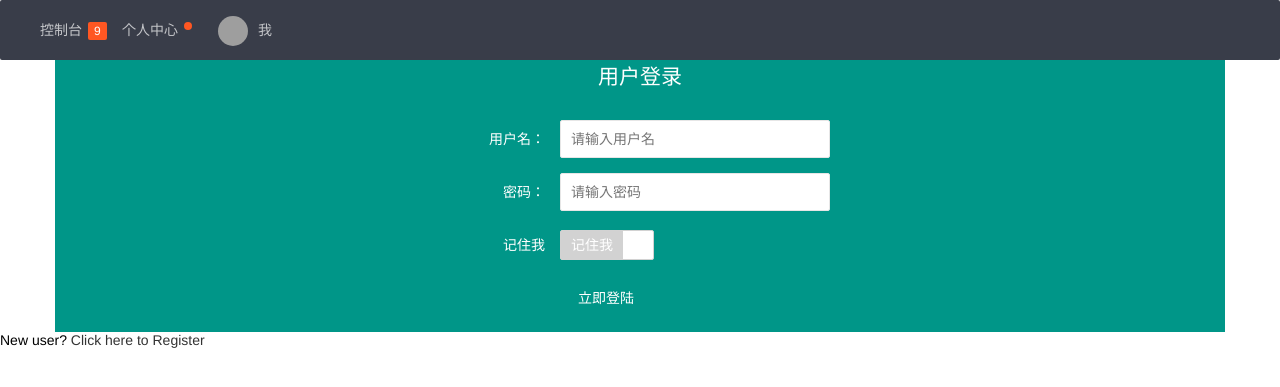
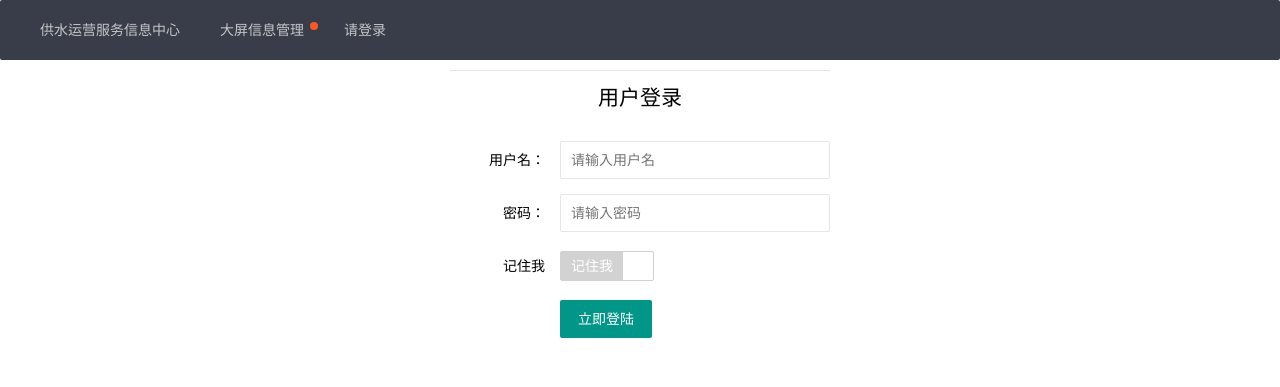
Before and after one commit to worry45678/TingShuiXinXi, a Flask app: page /auth/login in a window 1280 px wide. Shown: the top 387 px of the page. Run offline with Flask 2, Linux system fonts and the light colour scheme; some libraries are stand-ins or nearby versions; grey boxes are pictures that could not be loaded.

Commit message:
20171217

```diff
--- a/app/templates/auth/login.html
+++ b/app/templates/auth/login.html
@@ -1,17 +1,17 @@
 {% extends "baselayui.html" %}
 {% import "bootstrap/wtf.html" as wtf %}
 
-{% block title %}登陆{% endblock %}
+{% block title %}用户登录{% endblock %}
 
 {% block page_content %}
 
-    <!--{{ wtf.quick_form(form) }} -->
-    <div class="layui-container layui-bg-green">
+    <div class="layui-container">
         <div class="layui-row">
             <div class="layui-col-md4">
               <br>
             </div>
           <div class="layui-col-md4">
+            <hr>
               <div class="layui-header">
                 <h2 style="text-align:center">用户登录</h2>
               </div>
@@ -43,13 +43,13 @@
     </div>
         </div>
         </div>
-
+<!--
 <p>
     New user?
     <a href="{{ url_for('auth.register') }}">
         Click here to Register
     </a>
-</p>
+</p>-->
 {% endblock %}
 
 {% block scripts %}
--- a/app/templates/baselayui.html
+++ b/app/templates/baselayui.html
@@ -18,13 +18,18 @@
   <body>
     <ul class="layui-nav">
         <li class="layui-nav-item">
-          <a href="">控制台<span class="layui-badge">9</span></a>
+          <a href="">供水运营服务信息中心</a>
         </li>
         <li class="layui-nav-item">
-          <a href="">个人中心<span class="layui-badge-dot"></span></a>
+          <a href="">大屏信息管理<span class="layui-badge-dot"></span></a>
         </li>
         <li class="layui-nav-item">
-          <a href=""><img src="http://t.cn/RCzsdCq" class="layui-nav-img">我</a>
+            {% if current_user.is_authenticated %}
+            <a href="#">{{ current_user.name }}</a>
+        {% else %}
+        <a href="{{ url_for('auth.login') }}">请登录</a>
+        {% endif %}
+
           <dl class="layui-nav-child">
             <dd><a href="javascript:;">修改信息</a></dd>
             <dd><a href="javascript:;">安全管理</a></dd>
--- a/app/templates/index.html
+++ b/app/templates/index.html
@@ -1,4 +1,4 @@
-{% extends "base.html" %}
+{% extends "baselayui.html" %}
 
 {% block page_content %}
 <h1>停水信息</h1>
```
